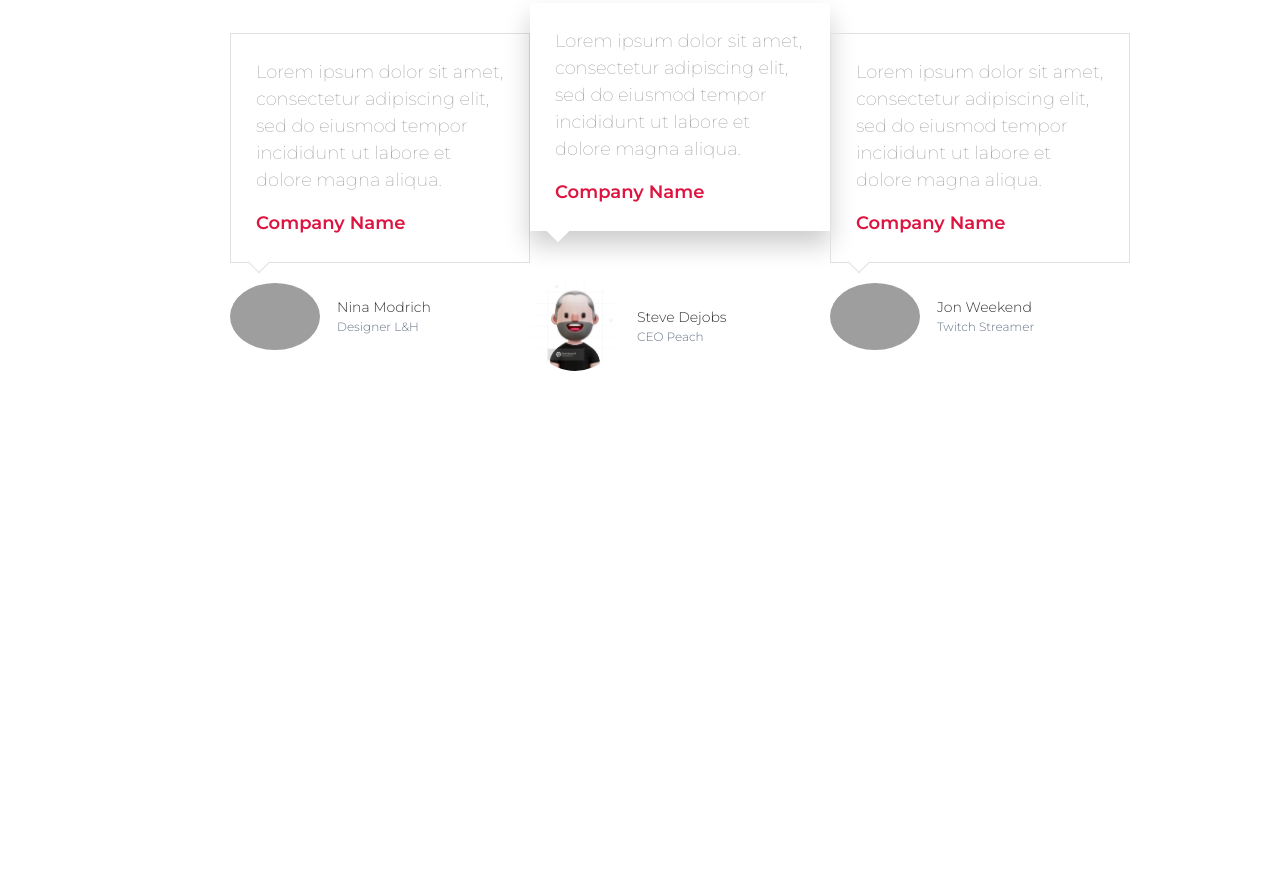
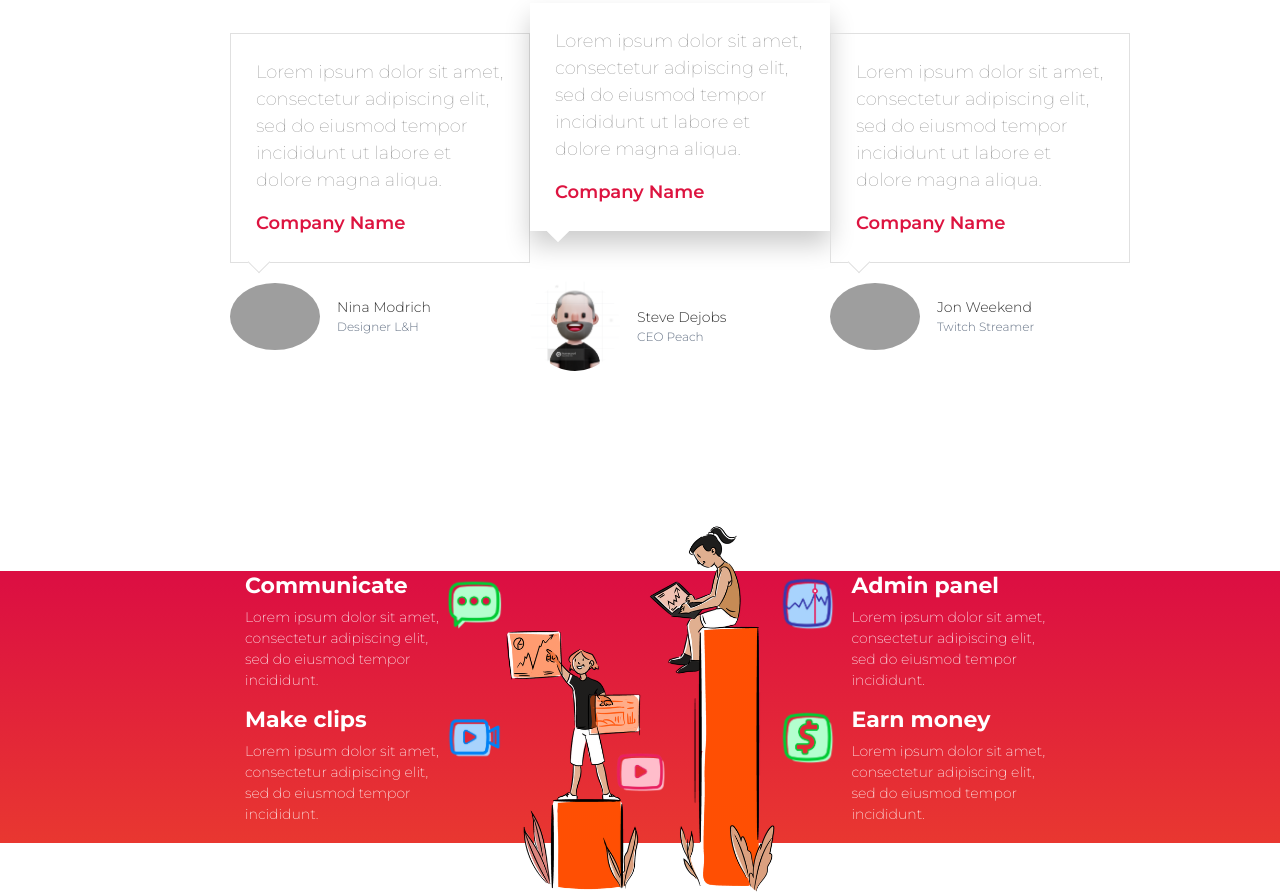
Before and after one commit to UzVPD/simple-landing, a website: page public/index.html in a window 1280 px wide. Shown: the part 1951-2844 px from the top of the page. Before the commit the page ends 2472 px from the top, so only its background shows below. Drawn offline with nearby package versions, Linux system fonts and the light colour scheme; grey boxes are pictures that could not be loaded; a web font is replaced by a local one.

Commit message:
app info section

```diff
--- a/public/index.html
+++ b/public/index.html
@@ -100,6 +100,59 @@
             </div>
         </div>
     </section>
+    <section class="app-info">
+        <div class="container cstm-container flex">
+            <div class="top">
+                <div class="block flex left-align">
+                    <div class="info">
+                        <h4>Communicate</h4>
+                        <p>Lorem ipsum dolor sit amet, consectetur adipiscing elit, sed do eiusmod tempor incididunt.</p>
+                    </div>
+                    <div class="image">
+                        <img src="./img/apple-message.png" alt="message">
+                    </div>
+                </div>
+                <div class="block flex left-align">
+                    <div class="info">
+                        <h4>Make clips</h4>
+                        <p>Lorem ipsum dolor sit amet, consectetur adipiscing elit, sed do eiusmod tempor incididunt.</p>
+                    </div>
+                    <div class="image">
+                        <img src="./img/apple-clip.png" alt="message">
+                    </div>
+                </div>
+            </div>
+            <div class="mid">
+                <img src="img/business-growth.png" alt="Statistics image">
+                <div class="video-play">
+                    <img src="./img/youtube.png" alt="youtube">
+                </div>
+            </div>
+            <div class="bot">
+                <div class="block flex right-align">
+                    <div class="image">
+                        <img src="./img/apple-stocks.png" alt="message">
+                    </div>
+                    <div class="info">
+                        <h4>Admin panel</h4>
+                        <p>Lorem ipsum dolor sit amet, consectetur adipiscing elit, sed do eiusmod tempor incididunt.</p>
+                    </div>
+            </div>
+                <div class="block flex right-align">
+                    <div class="image">
+                        <img src="./img/cash-app.png" alt="message">
+                    </div>
+                    <div class="info">
+                        <h4>Earn money</h4>
+                        <p>Lorem ipsum dolor sit amet, consectetur adipiscing elit, sed do eiusmod tempor incididunt.</p>
+                    </div>
+                </div>
+            </div>
+        </div>
+    </div>
+</div>
+
+    </section>
     <!-- <footer>
         <a href="https://iconscout.com/illustrations/ideas" class="text-underline font-size-sm" target="_blank">ideas</a> by <a href="https://iconscout.com/contributors/pixel-true-designs" class="text-underline font-size-sm" target="_blank">Pixel True</a>
     </footer> -->
--- a/public/src/css/main.scss
+++ b/public/src/css/main.scss
@@ -240,7 +240,104 @@ header {
                 color: #667386;
             }
         }
+    }
+}
+
+.app-info {
+    background: linear-gradient($main-gradient);
+    position: relative;
+    color: $white;
 
 
+    &::after,
+    &::before {
+        z-index: 0;
+        content: "";
+        display: block;
+        position: absolute;
+        left: 0;
+        width: 100%;
+        background-color: $white;
+    }
+
+    &::before {
+        height: 50px;
+        top: 0;
+    }
+
+    &::after {
+        height: 50px;
+        bottom: 0;
+    }
+
+
+
+    div {
+        z-index: 1;
+    }
+
+    .block {
+        h4 {
+            font-weight: 700;
+            font-size: 22px;
+        }
+
+        p {
+            font-weight: 200;
+            font-size: 14px;
+        }
+
+        &.left-align {
+            div:first-child {
+                margin-left: 15px;
+            }
+        }
+
+        &.right-align {
+            div:first-child {
+                margin-right: 15px;
+            }
+        }
+    }
+
+    .top,
+    .bot,
+    .mid {
+        align-content: center;
+    }
+
+    .mid {
+        width: 700px;
+        text-align: center;
+        position: relative;
+
+        img:first-child {
+            width: 100%;
+        }
+
+        .video-play {
+            position: absolute;
+            top: 60%;
+            z-index: 2;
+
+            img {
+                width: 20%;
+                transition: all .6s ease;
+
+                &:hover {
+                    opacity: 0.8;
+                    transform: scale(1.3);
+                    cursor: pointer;
+                }
+            }
+        }
+    }
+
+    .image {
+        max-width: 60px;
+
+        img {
+            width: 100%;
+        }
     }
 }
```
Also changed, not shown: public/dist/css/main.min.css, public/img/apple-clip.png (added), public/img/apple-message.png (added), public/img/apple-stocks.png (added), public/img/business-growth.png (added), public/img/cash-app.png (added), public/img/youtube.png (added).
